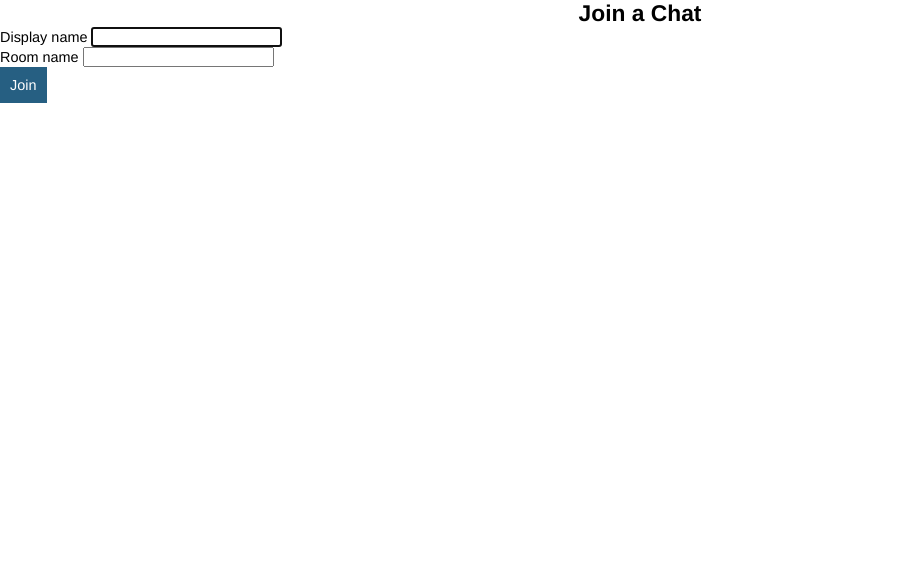
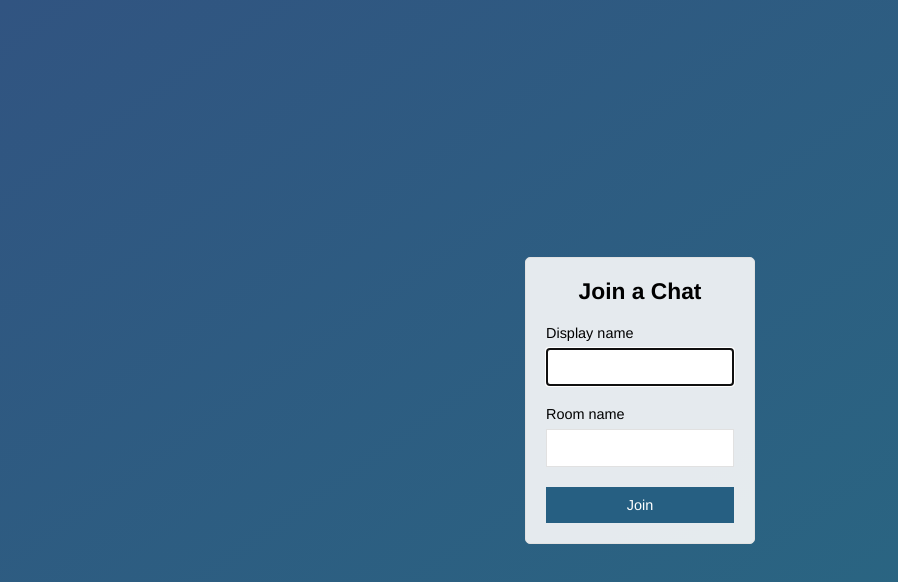
Before and after one commit to rxseven/playground-socket.io, a website: page public/index.html in a window 1280 px wide. Shown: the whole page, without its empty margins (0-898 px from the left). Drawn offline with Linux system fonts and the light colour scheme.

Commit message:
Apply styles to Home screen

```diff
--- a/public/css/styles.css
+++ b/public/css/styles.css
@@ -127,6 +127,48 @@ button:disabled {
   color: #999;
 }
 
+.home {
+  align-items: center;
+  background: linear-gradient(325deg, rgba(39,107,130,1) 0%, rgba(49,84,129,1) 100%);
+  background: -moz-linear-gradient(125deg, rgba(39,107,130,1) 0%, rgba(49,84,129,1) 100%);
+  background: -webkit-gradient(linear, left top, right bottom, color-stop(0%, rgba(49,84,129,1)), color-stop(100%, rgba(39,107,130,1)));
+  background: -webkit-linear-gradient(125deg, rgba(39,107,130,1) 0%, rgba(49,84,129,1) 100%);
+  background: -o-linear-gradient(125deg, rgba(39,107,130,1) 0%, rgba(49,84,129,1) 100%);
+  background: -ms-linear-gradient(125deg, rgba(39,107,130,1) 0%, rgba(49,84,129,1) 100%);
+  display: flex;
+  height: 100vh;
+  justify-content: center;
+  width: 100vw;
+}
+
+.home-form {
+  background: rgba(250, 250, 250, 0.9);
+  border: 1px solid #e1e1e1;
+  border-radius: 5px;
+  padding: 0px 20px;
+  margin: 20px;
+  width: 230px;
+}
+
+.form-field {
+  margin: 20px 0;
+}
+
+.form-field > * {
+  width: 100%;
+}
+
+.form-field label {
+  display: block;
+  margin-bottom: 7px;
+}
+
+.form-field input,
+.form-field select {
+  border: 1px solid #e1e1e1;
+  padding: 10px;
+}
+
 @media (max-width: 576px) {
   * {
     font-size: 1rem;
```
